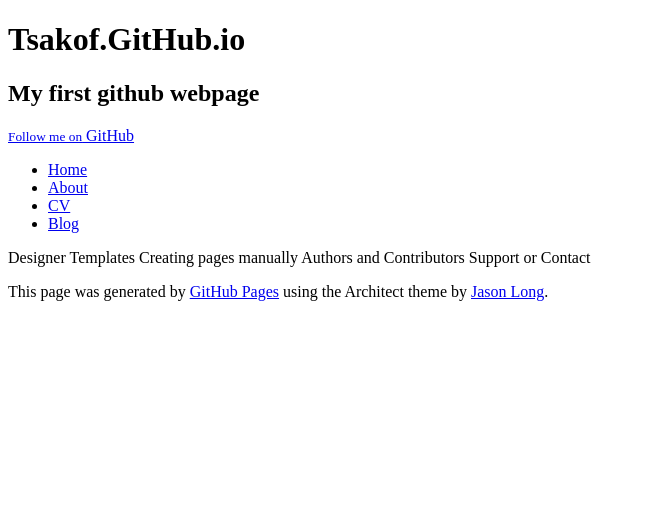
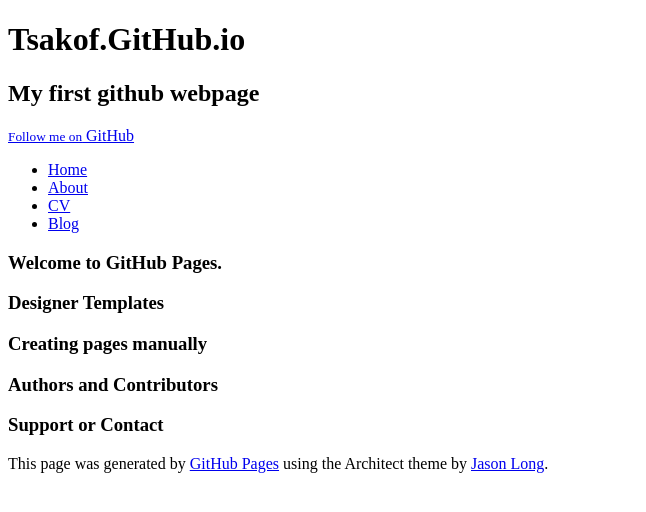
Before and after one commit to tsakof/tsakof.github.io, a Jekyll site: the page built from about/index.html, in a window 1280 px wide. Shown: the top 512 px of the page, without its empty margins (0-646 px from the left). Built offline with Jekyll 4.4.1, drawn with Linux system fonts in a browser that asks for light colours.

Commit message:
Update Architect.html

```diff
--- a/_layouts/Architect.html
+++ b/_layouts/Architect.html
@@ -35,21 +35,32 @@
     <div id="content-wrapper">
       <div class="inner clearfix">
         <section id="main-content">
+          <h3>
+<a id="welcome-to-github-pages" class="anchor" href="#welcome-to-github-pages" aria-hidden="true"><span class="octicon octicon-link"></span></a>Welcome to GitHub Pages.</h3>
 
+{{ page.content }}
+
+<h3>
 <a id="designer-templates" class="anchor" href="#designer-templates" aria-hidden="true"><span class="octicon octicon-link"></span></a>Designer Templates</h3>
 
+{{ page.content }}
 
-
+<h3>
 <a id="creating-pages-manually" class="anchor" href="#creating-pages-manually" aria-hidden="true"><span class="octicon octicon-link"></span></a>Creating pages manually</h3>
 
+{{ page.content }}
 
+<h3>
 <a id="authors-and-contributors" class="anchor" href="#authors-and-contributors" aria-hidden="true"><span class="octicon octicon-link"></span></a>Authors and Contributors</h3>
 
+{{ page.content }}
 
+<h3>
 <a id="support-or-contact" class="anchor" href="#support-or-contact" aria-hidden="true"><span class="octicon octicon-link"></span></a>Support or Contact</h3>
 
+{{ page.content }}
 
-        </section>
+</section>
 
         <aside id="sidebar">
 
```
